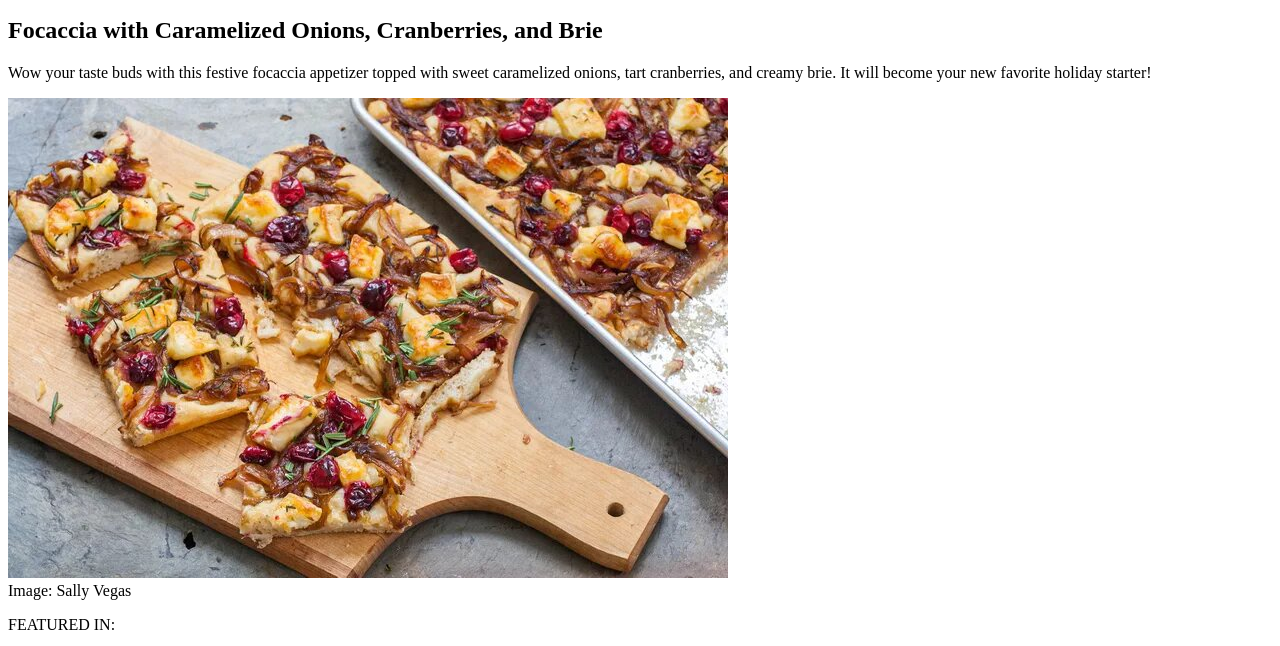
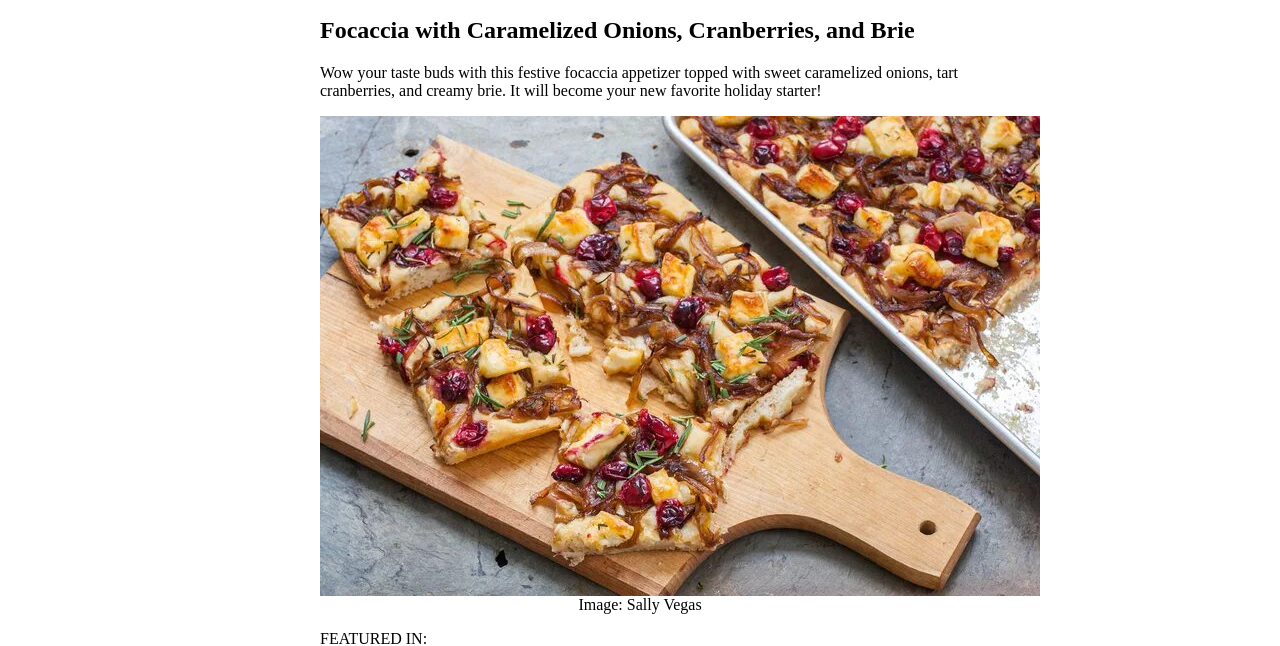
Before and after one commit to tommasopanciroli/U1-W1-D3, a plain HTML site: page compitoD3.html in a window 1280 px wide. Shown: the part 159-805 px from the top of the page. Drawn offline with Linux system fonts and the light colour scheme.

Commit message:
adds firsts css modify

```diff
--- a/assets/compitoD3.css
+++ b/assets/compitoD3.css
@@ -0,0 +1,16 @@
+body {
+    text-align: left;
+    margin-left: auto;
+    margin-right: auto;
+    width: 50%;
+}
+
+#figcaption {
+    text-align: center;
+}
+
+#focaccia{
+    display: block;
+    margin-left: auto;
+    margin-right: auto;
+}
--- a/compitoD3.html
+++ b/compitoD3.html
@@ -4,6 +4,7 @@
     <meta charset="UTF-8" />
     <meta name="viewport" content="width=device-width, initial-scale=1.0" />
     <title>Ricetta per la focaccia</title>
+    <link rel="stylesheet" href="./assets/compitoD3.css" />
   </head>
   <body>
     <header>
@@ -26,7 +27,7 @@
         </div>
         <div>
           <img id="focaccia" src="/focaccia.jpg" alt="Focaccia" />
-          <figcaption>Image: Sally Vegas</figcaption>
+          <figcaption id="figcaption">Image: Sally Vegas</figcaption>
         </div>
         <p>FEATURED IN:</p>
         <a href="#">Fresh Cranberry Recipes That Go Beyond sauce</a>
```
